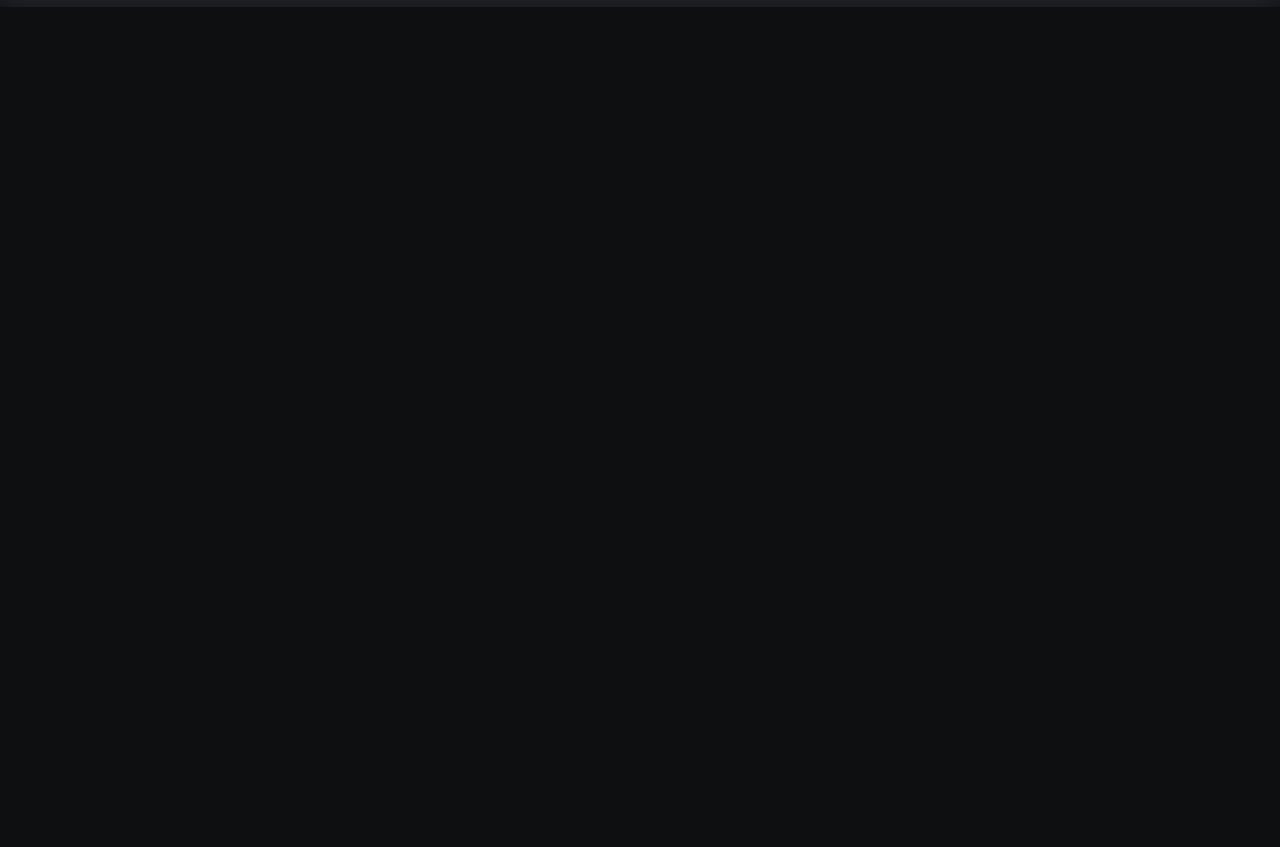
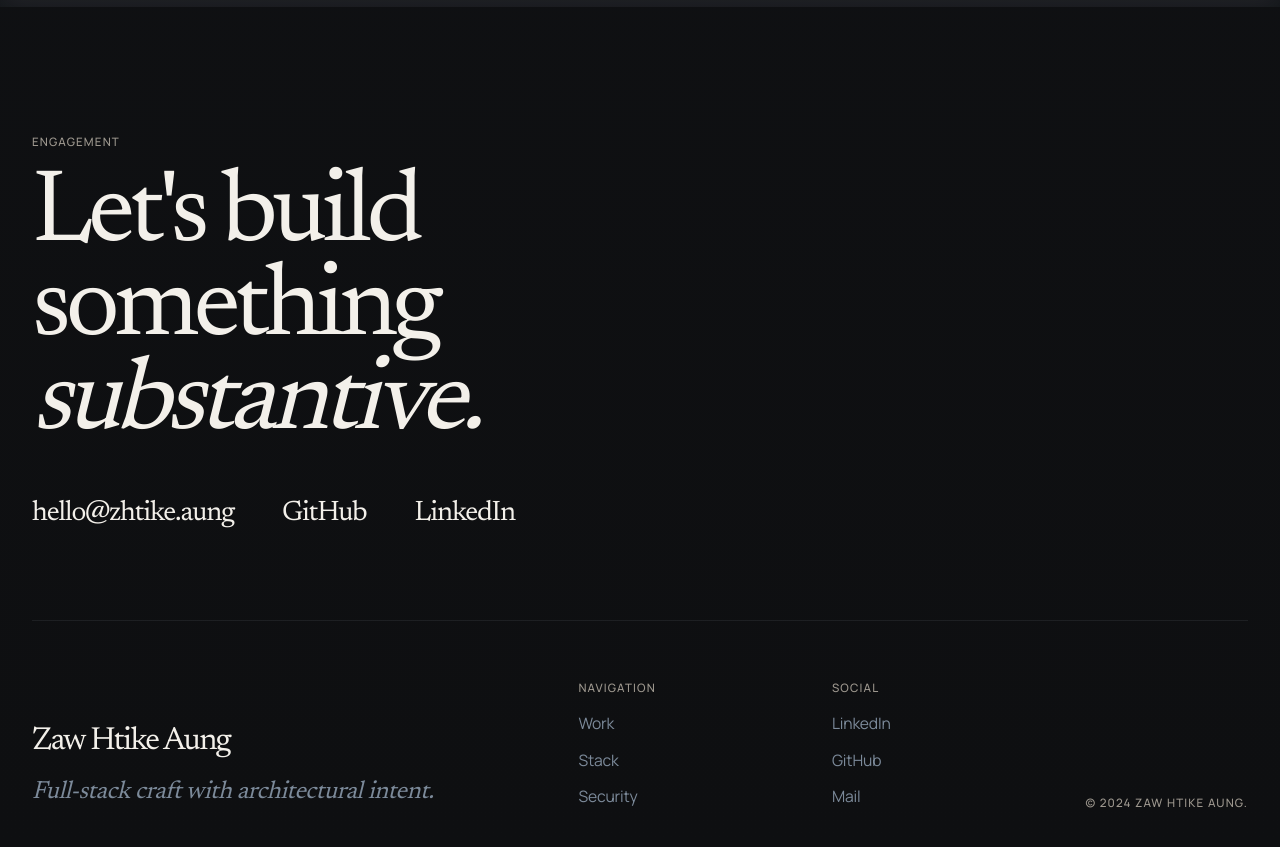
Before and after one commit to Sczeam/myportfolio, a Next.js app: page / in a window 1280 px wide. Shown: the part 5320-6167 px from the top of the page. Before the commit the page ends 5327 px from the top, so only its background shows below. Built offline with nearby package versions, Linux system fonts and the light colour scheme.

Commit message:
implement closing invitation and footer

```diff
--- a/app/page.tsx
+++ b/app/page.tsx
@@ -2,6 +2,8 @@ import {
   FeaturedProject,
 } from "@/components/home/featured-project";
 import { FeaturedProjectMotion } from "@/components/home/featured-project-motion";
+import { ClosingInvitation } from "@/components/home/closing-invitation";
+import { ClosingInvitationMotion } from "@/components/home/closing-invitation-motion";
 import { Hero } from "@/components/home/hero";
 import { OpeningSequenceMotion } from "@/components/home/opening-sequence-motion";
 import { PersonalFrame } from "@/components/home/personal-frame";
@@ -29,6 +31,7 @@ export default function Home() {
       <PersonalFrameMotion />
       <ValueFrameMotion />
       <SignatureMomentMotion />
+      <ClosingInvitationMotion />
       <Hero />
       <ThesisSection />
       <SelectedWorkIntro />
@@ -39,6 +42,7 @@ export default function Home() {
       <PersonalFrame />
       <ValueFrame />
       <SignatureMoment />
+      <ClosingInvitation />
     </main>
   );
 }
--- /dev/null
+++ b/components/home/closing-invitation-motion.tsx
@@ -0,0 +1,73 @@
+"use client";
+
+import { useLayoutEffect } from "react";
+
+import gsap from "gsap";
+import { CustomEase } from "gsap/CustomEase";
+import { ScrollTrigger } from "gsap/ScrollTrigger";
+
+gsap.registerPlugin(CustomEase, ScrollTrigger);
+
+const closingInvitationEase = CustomEase.create(
+  "closing-invitation-ease",
+  "0.4,0,0.2,1",
+);
+
+export function ClosingInvitationMotion() {
+  useLayoutEffect(() => {
+    const section = document.querySelector<HTMLElement>(
+      "[data-closing-invitation]",
+    );
+    if (!section) {
+      return;
+    }
+
+    const fadeTargets = section.querySelectorAll<HTMLElement>(
+      "[data-closing-invitation-fade]",
+    );
+    const reduceMotion = window.matchMedia("(prefers-reduced-motion: reduce)");
+
+    if (!fadeTargets.length || reduceMotion.matches) {
+      return;
+    }
+
+    const reset = () => {
+      gsap.set(fadeTargets, {
+        opacity: 0,
+      });
+    };
+
+    reset();
+
+    let hasPlayed = false;
+    let reveal: gsap.core.Tween | null = null;
+
+    const play = () => {
+      if (hasPlayed) {
+        return;
+      }
+
+      hasPlayed = true;
+      reveal = gsap.to(fadeTargets, {
+        opacity: 1,
+        duration: 0.24,
+        ease: closingInvitationEase,
+      });
+    };
+
+    const trigger = ScrollTrigger.create({
+      trigger: section,
+      start: "top 85%",
+      invalidateOnRefresh: true,
+      onEnter: play,
+    });
+
+    return () => {
+      trigger.kill();
+      reveal?.kill();
+      reset();
+    };
+  }, []);
+
+  return null;
+}
--- /dev/null
+++ b/components/home/closing-invitation.tsx
@@ -0,0 +1,124 @@
+import Link from "next/link";
+
+import { Container } from "@/components/ui/container";
+
+const contactLinks = [
+  {
+    label: "hello@zhtike.aung",
+    href: "mailto:hello@zhtike.aung",
+  },
+  {
+    label: "GitHub",
+    href: "https://github.com/Sczeam",
+  },
+  {
+    label: "LinkedIn",
+    href: "https://www.linkedin.com/",
+  },
+] as const;
+
+const footerNavigation = [
+  { label: "Work", href: "#selected-work" },
+  { label: "Stack", href: "#stack" },
+  { label: "Security", href: "#process" },
+] as const;
+
+const footerSocial = [
+  { label: "LinkedIn", href: "https://www.linkedin.com/" },
+  { label: "GitHub", href: "https://github.com/Sczeam" },
+  { label: "Mail", href: "mailto:hello@zhtike.aung" },
+] as const;
+
+const footerLinkClassName =
+  "text-[0.98rem] leading-[1.5] tracking-[-0.01em] text-accent transition-[color] duration-[240ms] ease-[cubic-bezier(0.4,0,0.2,1)] hover:text-text-primary focus-visible:outline-none focus-visible:text-text-primary";
+
+export function ClosingInvitation() {
+  return (
+    <section
+      id="contact"
+      data-closing-invitation
+      className="relative overflow-clip pb-12 pt-16 sm:pb-14 sm:pt-20 lg:pb-[3rem] lg:pt-[8rem]"
+      aria-labelledby="closing-invitation-heading"
+    >
+      <Container width="wide" className="relative lg:px-[8.5rem]">
+        <div data-closing-invitation-fade>
+          <p className="type-label text-accent">Engagement</p>
+
+          <div className="mt-5 max-w-[34rem]">
+            <h2
+              id="closing-invitation-heading"
+              className="font-display text-[clamp(4.15rem,8vw,6.9rem)] leading-[0.92] tracking-[-0.055em] text-text-primary"
+            >
+              Let&apos;s build
+              <br />
+              something
+              <br />
+              <span className="italic">substantive.</span>
+            </h2>
+          </div>
+
+          <div className="mt-10 flex flex-wrap items-center gap-x-8 gap-y-4 sm:gap-x-12 lg:mt-12">
+            {contactLinks.map((link) => (
+              <Link
+                key={link.label}
+                href={link.href}
+                className="font-display text-[clamp(1.75rem,2.2vw,2.25rem)] leading-none tracking-[-0.04em] text-text-primary transition-[color,background-color] duration-[240ms] ease-[cubic-bezier(0.4,0,0.2,1)] hover:text-accent focus-visible:outline-none focus-visible:text-accent"
+              >
+                {link.label}
+              </Link>
+            ))}
+          </div>
+        </div>
+
+        <div
+          className="mt-16 h-px w-full bg-[rgba(68,71,76,0.3)] lg:mt-[5.75rem]"
+          data-closing-invitation-fade
+        />
+
+        <footer
+          className="grid gap-10 pb-2 pt-10 sm:gap-12 lg:grid-cols-[minmax(0,1.4fr)_minmax(0,0.55fr)_minmax(0,0.55fr)_auto] lg:items-end lg:gap-[4rem] lg:pt-[3.75rem]"
+          data-closing-invitation-fade
+        >
+          <div>
+            <p className="font-display text-[2rem] leading-none tracking-[-0.05em] text-text-primary">
+              Zaw Htike Aung
+            </p>
+            <p className="mt-5 font-display text-[1.55rem] italic leading-[1.3] tracking-[-0.02em] text-accent">
+              Full-stack craft with architectural intent.
+            </p>
+          </div>
+
+          <div>
+            <p className="type-label text-text-subtle">Navigation</p>
+            <ul className="mt-4 space-y-2.5">
+              {footerNavigation.map((link) => (
+                <li key={link.label}>
+                  <Link href={link.href} className={footerLinkClassName}>
+                    {link.label}
+                  </Link>
+                </li>
+              ))}
+            </ul>
+          </div>
+
+          <div>
+            <p className="type-label text-text-subtle">Social</p>
+            <ul className="mt-4 space-y-2.5">
+              {footerSocial.map((link) => (
+                <li key={link.label}>
+                  <Link href={link.href} className={footerLinkClassName}>
+                    {link.label}
+                  </Link>
+                </li>
+              ))}
+            </ul>
+          </div>
+
+          <p className="type-label self-end whitespace-nowrap text-text-subtle lg:text-right">
+            © 2024 Zaw Htike Aung.
+          </p>
+        </footer>
+      </Container>
+    </section>
+  );
+}
```
